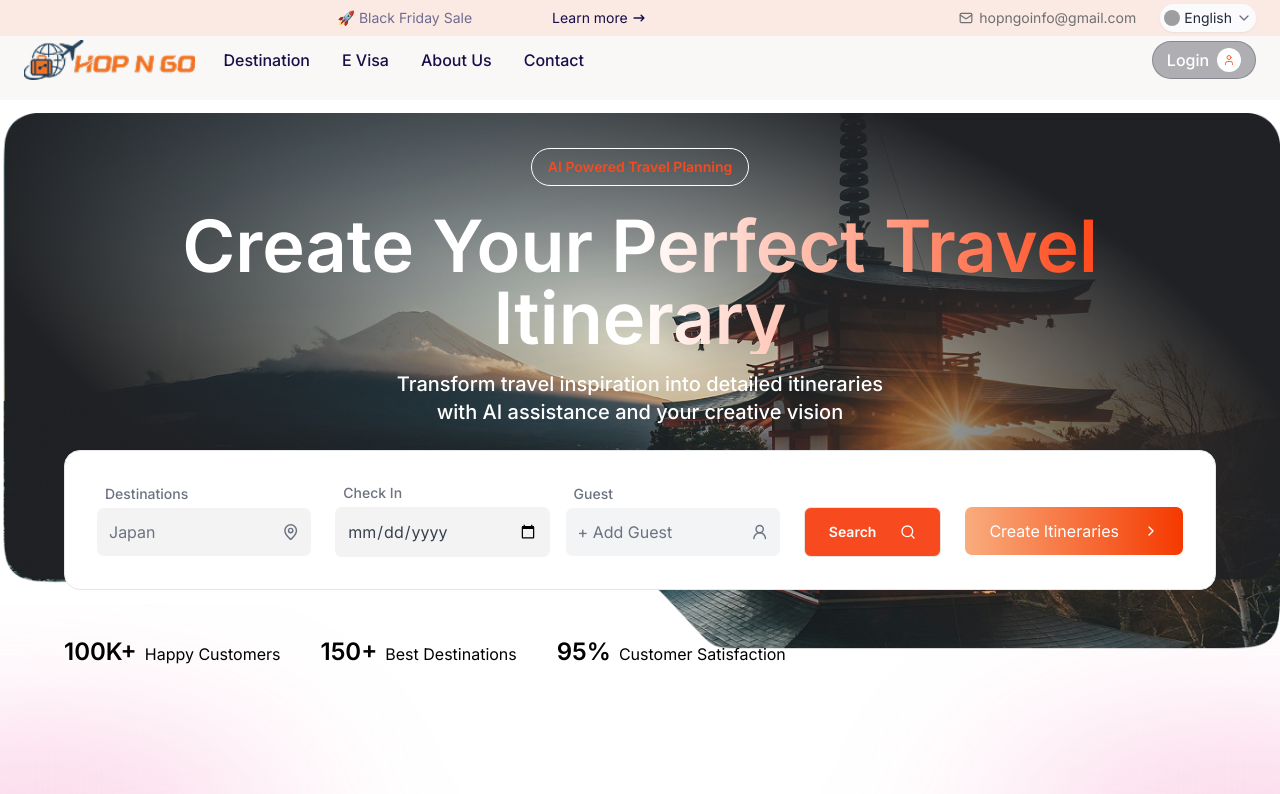
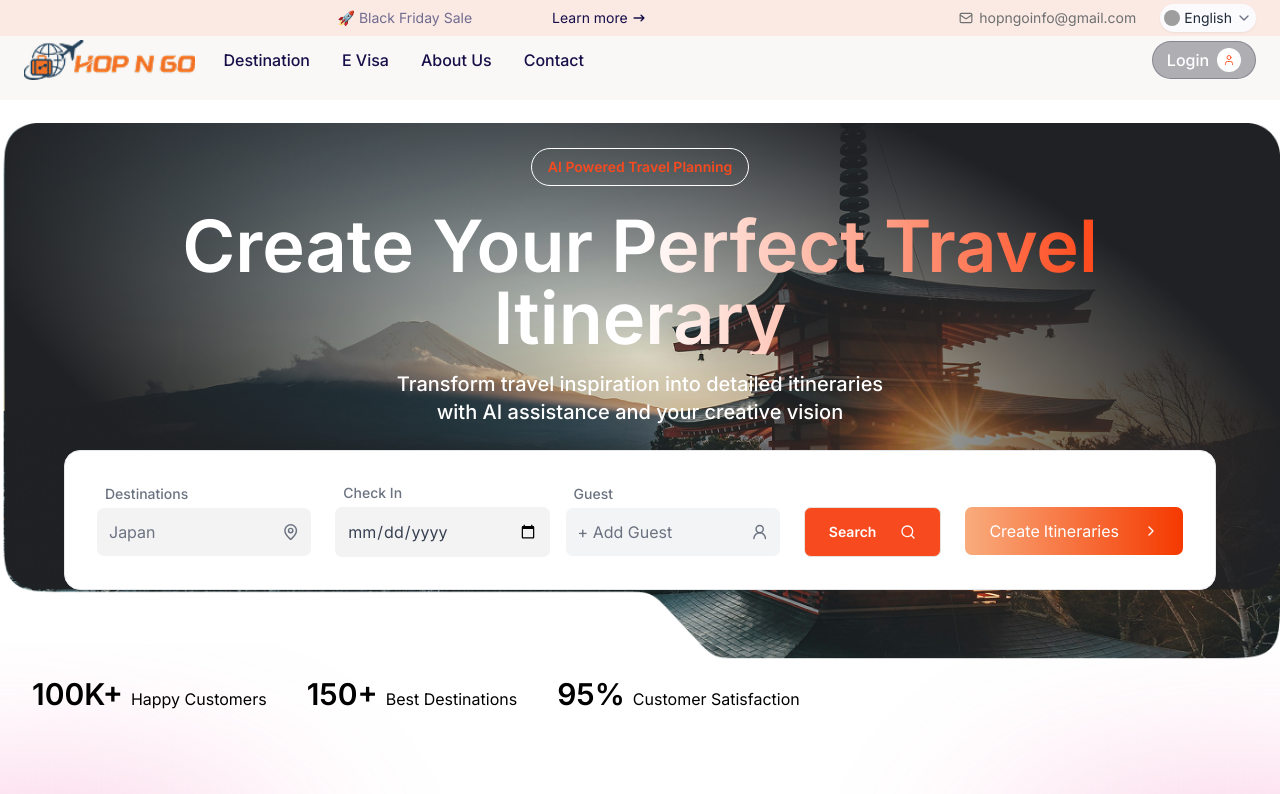
Before and after one commit to Creatx-Software/Hop-N-Go-Frontend, a React (Vite) app: page /destinations in a window 1280 px wide. Shown: the top 794 px of the page. Built offline with nearby package versions, Linux system fonts and the light colour scheme; grey boxes are pictures that could not be loaded; the HTML template or start-up script is replaced by a standard one.

Commit message:
Destination

```diff
--- a/src/pages/DestinationPage.tsx
+++ b/src/pages/DestinationPage.tsx
@@ -147,7 +147,7 @@ const DestinationPage = () => {
               backgroundPosition: 'center 25%',
               backgroundRepeat: 'no-repeat',
               minHeight: '60vh',
-              maxHeight: '600px',
+              maxHeight: '640px',
               aspectRatio: '16/9',
               position: 'relative',
               zIndex: 1
@@ -220,10 +220,10 @@ const DestinationPage = () => {
             </div>
           </div>
           {/* Stats */}
-          <div className="flex flex-nowrap overflow-x-auto gap-6 sm:gap-10 -mt-0 sm:-mt-16 ml-4 sm:ml-16 pb-2 sm:pb-0 hide-scrollbar">
+          <div className="flex flex-nowrap overflow-x-auto gap-6 sm:gap-10 -mt-0 sm:-mt-16 ml-4 sm:ml-8 pb-2 sm:pb-0 hide-scrollbar">
             {stats.map((stat, index) => (
               <div key={index} className="flex-shrink-0 flex flex-col sm:flex-row sm:items-baseline gap-0 sm:gap-2">
-                <span className="text-sm sm:text-2xl font-Plus Jakarta Sans font-semibold text-black text-center sm:text-left">{stat.value}</span>
+                <span className="text-sm sm:text-3xl font-Plus Jakarta Sans font-semibold text-black text-center sm:text-left">{stat.value}</span>
                 <span className="text-xs sm:text-base text-black font-Plus Jakarta Sans font-normal text-center sm:text-left">{stat.label}</span>
               </div>
             ))}
```
